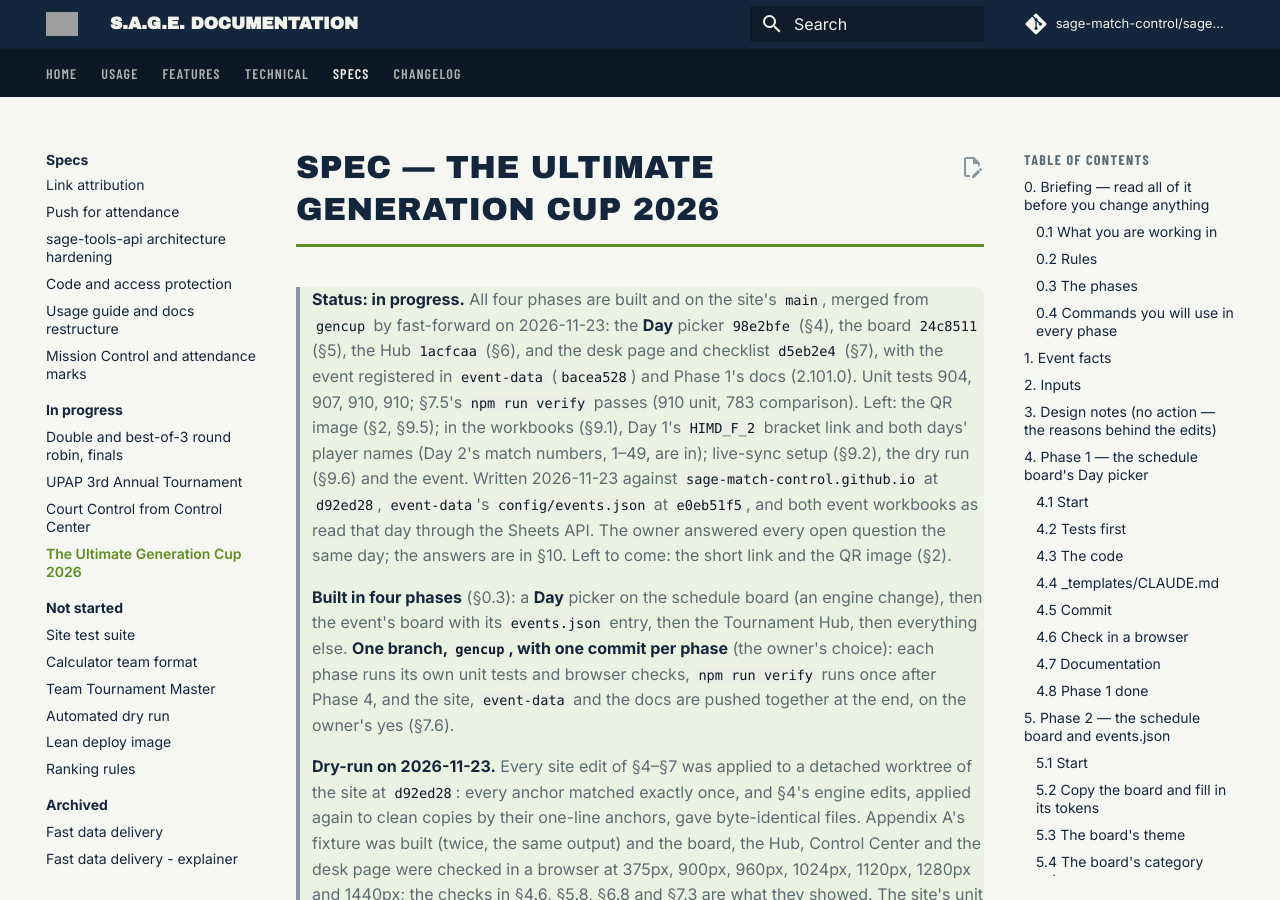
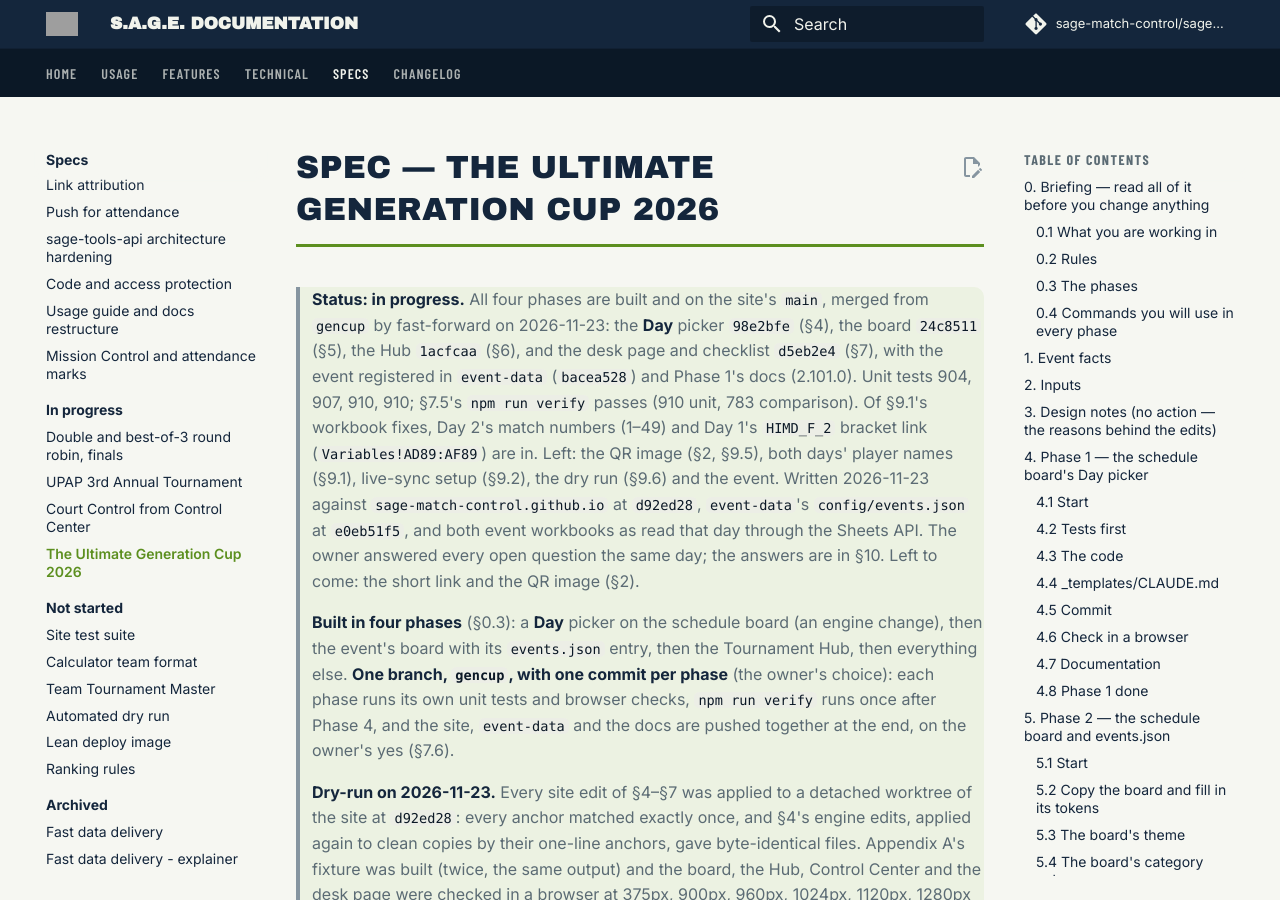
Before and after one commit to sage-match-control/sage-docs, an MkDocs documentation site: the page built from docs/specs/in-progress/ultimate-generation-cup-2026-spec.md, in a window 1280 px wide and 900 px high. Built offline with MkDocs 1.6.1 and Material for MkDocs 9.7.7, drawn with Linux system fonts in a browser that asks for light colours; comment, search, counter and statistics services are not loaded; some of the changed text lies outside the part shown.

Commit message:
docs 2.101.2: Generation Cup, Day 1's HIMD_F_2 link and Day 2's match numbers are in
Co-Authored-By: Claude Opus 5.5 <noreply@anthropic.com>

```diff
--- a/docs/specs/in-progress/ultimate-generation-cup-2026-spec.md
+++ b/docs/specs/in-progress/ultimate-generation-cup-2026-spec.md
@@ -4,9 +4,10 @@
 > by fast-forward on 2026-11-23: the **Day** picker `98e2bfe` (§4), the board `24c8511` (§5), the
 > Hub `1acfcaa` (§6), and the desk page and checklist `d5eb2e4` (§7), with the event registered in
 > `event-data` (`bacea528`) and Phase 1's docs (2.101.0). Unit tests 904, 907, 910, 910; §7.5's
-> `npm run verify` passes (910 unit, 783 comparison). Left: the QR image (§2, §9.5); in the
-> workbooks (§9.1), Day 1's `HIMD_F_2` bracket link and both days' player names (Day 2's match
-> numbers, 1–49, are in); live-sync setup (§9.2), the dry run (§9.6) and the event.
+> `npm run verify` passes (910 unit, 783 comparison). Of §9.1's workbook fixes, Day 2's match
+> numbers (1–49) and Day 1's `HIMD_F_2` bracket link (`Variables!AD89:AF89`) are in. Left: the QR
+> image (§2, §9.5), both days' player names (§9.1), live-sync setup (§9.2), the dry run (§9.6)
+> and the event.
 > Written 2026-11-23 against `sage-match-control.github.io` at
 > `d92ed28`, `event-data`'s `config/events.json` at `e0eb51f5`, and both event workbooks as read
 > that day through the Sheets API. The owner answered every open question the same day; the
--- a/mkdocs.yml
+++ b/mkdocs.yml
@@ -6,7 +6,7 @@ repo_name: sage-match-control/sage-docs
 edit_uri: edit/main/docs/
 # The docs version. Bump it with a new entry at the top of docs/changelog.md;
 # the deploy workflow checks the two agree.
-copyright: 'S.A.G.E. Documentation <a href="https://sage-match-control.github.io/sage-docs/changelog/">v2.101.1</a>'
+copyright: 'S.A.G.E. Documentation <a href="https://sage-match-control.github.io/sage-docs/changelog/">v2.101.2</a>'
 
 docs_dir: docs
 
```
Also changed, not shown: other parts of docs/specs/in-progress/ultimate-generation-cup-2026-spec.md (+2 -2 lines), docs/changelog.md (+8 -0 lines), docs/specs/README.md (+1 -1 lines), docs/specs/in-progress/README.md (+1 -1 lines).
